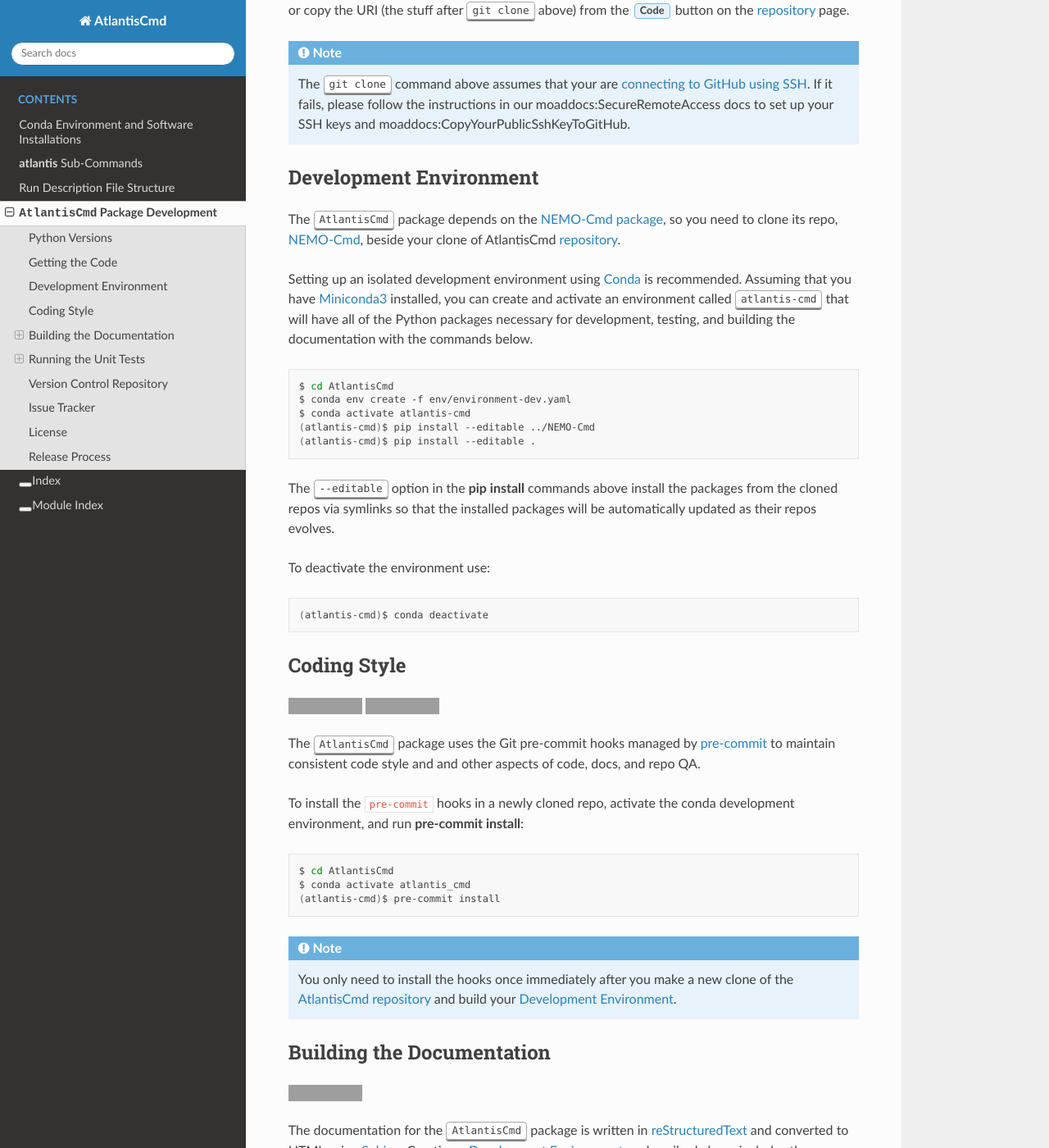
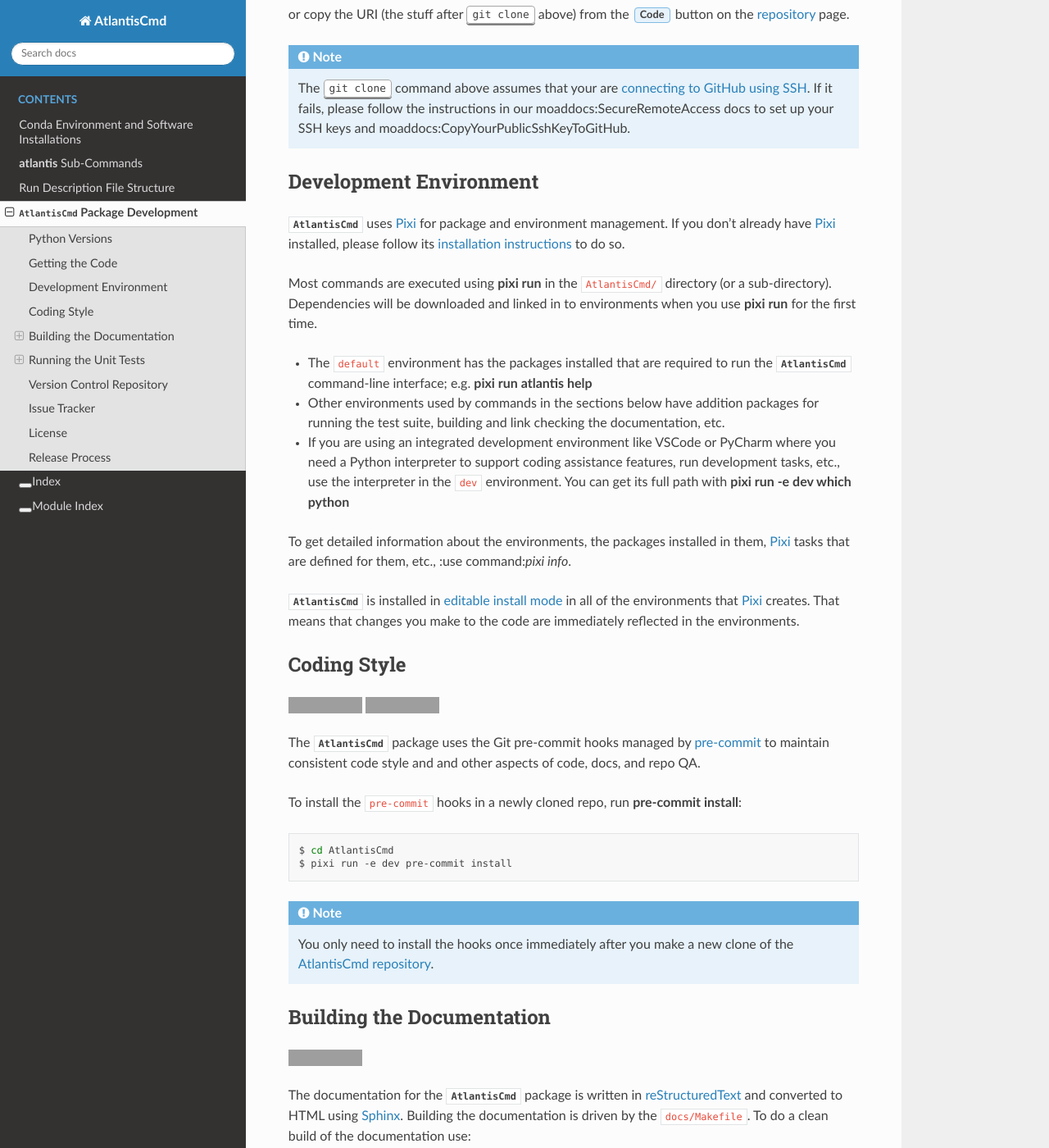
Before and after one commit to SS-Atlantis/AtlantisCmd, a Sphinx documentation site: the page built from docs/pkg_development.rst, in a window 1280 px wide and 1400 px high, scrolled down 902 px. Shown: the whole window at 82% size. Built offline with Sphinx 7.4.7 and the Read the Docs theme 3.1.0, drawn with Linux system fonts in a browser that asks for light colours; some of the changed text lies outside the part shown; grey boxes are pictures that could not be loaded.

Commit message:
Add `dev` environment and update dependencies
Introduced a new `dev` environment in `pyproject.toml` for development tasks,
including coding style checks, unit testing, and documentation builds. Updated
`pixi.lock` and bumped `pixi-pycharm` to version 0.0.11. Additionally, enhanced
development documentation to reflect Pixi workflows.

```diff
--- a/docs/pkg_development.rst
+++ b/docs/pkg_development.rst
@@ -18,9 +18,9 @@
 
 .. _AtlantisCmdPackagedDevelopment:
 
-**************************************
-:kbd:`AtlantisCmd` Package Development
-**************************************
+*****************************************
+:py:obj:`AtlantisCmd` Package Development
+*****************************************
 
 +----------------------------+------------------------------------------------------------------------------------------------------------------------------------------------------------------------------------------------------+
 | **Continuous Integration** | .. image:: https://github.com/SS-Atlantis/AtlantisCmd/actions/workflows/pytest-with-coverage.yaml/badge.svg                                                                                          |
@@ -68,7 +68,8 @@
 |                            |     :alt: Hatch project                                                                                                                                                                              |
 +----------------------------+------------------------------------------------------------------------------------------------------------------------------------------------------------------------------------------------------+
 
-The AtlantisCmd package (:kbd:`atlantis_cmd`) is a command-line tool for doing various operations associated with the Salish Sea Atlantis project version of the CSIRO Atlantis ecosystem model. AtlantisCmd is based on, and provides Atlantis-specific extensions for https://github.com/SalishSeaCast/NEMO-Cmd.
+The AtlantisCmd package (:kbd:`atlantis_cmd`) is a command-line tool for doing various operations associated with the Salish Sea Atlantis project version of the CSIRO Atlantis ecosystem model.
+AtlantisCmd is based on, and provides Atlantis-specific extensions for https://github.com/SalishSeaCast/NEMO-Cmd.
 
 
 .. _AtlantisCmdPythonVersions:
@@ -81,9 +82,8 @@
     :alt: Python Version
 
 The :kbd:`atlantis_cmd` package is developed and tested using `Python`_ 3.14.
-The minimum supported Python version is 3.12.
 The :ref:`AtlantisCmdContinuousIntegration` workflow on GitHub ensures that the package
-is tested for all versions of Python>=3.12.
+is tested whenever changes in the repository are pushed or merged.
 
 .. _Python: https://www.python.org/
 
@@ -123,39 +123,45 @@
 Development Environment
 =======================
 
-The :kbd:`AtlantisCmd` package depends on the `NEMO-Cmd package`_,
-so you need to clone its repo,
-`NEMO-Cmd`_,
-beside your clone of AtlantisCmd `repository`_.
+:py:obj:`AtlantisCmd` uses Pixi_ for package and environment management.
+If you don't already have Pixi_ installed,
+please follow its `installation instructions`_ to do so.
 
-.. _NEMO-Cmd package: https://nemo-cmd.readthedocs.io/en/latest/
-.. _NEMO-Cmd: https://github.com/SalishSeaCast/NEMO-Cmd
+.. _Pixi: https://pixi.prefix.dev/latest/
+.. _`installation instructions`: https://pixi.prefix.dev/latest/installation/
 
-Setting up an isolated development environment using `Conda`_ is recommended.
-Assuming that you have `Miniconda3`_ installed,
-you can create and activate an environment called :kbd:`atlantis-cmd` that will have all of the Python packages necessary for development,
-testing,
-and building the documentation with the commands below.
+Most commands are executed using :command:`pixi run` in the :file:`AtlantisCmd/` directory
+(or a sub-directory).
+Dependencies will be downloaded and linked in to environments when you use :command:`pixi run`
+for the first time.
 
-.. _Conda: https://docs.conda.io/en/latest/
-.. _Miniconda3: https://docs.conda.io/en/latest/miniconda.html
+* The ``default`` environment has the packages installed that are required to run the
+  :py:obj:`AtlantisCmd` command-line interface;
+  e.g. :command:`pixi run atlantis help`
 
-.. code-block:: bash
+* Other environments used by commands in the sections below have addition packages for running
+  the test suite,
+  building and link checking the documentation,
+  etc.
 
-    $ cd AtlantisCmd
-    $ conda env create -f env/environment-dev.yaml
-    $ conda activate atlantis-cmd
-    (atlantis-cmd)$ pip install --editable ../NEMO-Cmd
-    (atlantis-cmd)$ pip install --editable .
+* If you are using an integrated development environment like VSCode or PyCharm
+  where you need a Python interpreter to support coding assistance features,
+  run development tasks,
+  etc.,
+  use the interpreter in the ``dev`` environment.
+  You can get its full path with :command:`pixi run -e dev which python`
 
-The :kbd:`--editable` option in the :command:`pip install` commands above install the packages from the cloned repos via symlinks so that the installed packages will be automatically updated as their repos evolves.
+To get detailed information about the environments,
+the packages installed in them,
+`Pixi`_ tasks that are defined for them,
+etc.,
+:use command:`pixi info`.
 
-To deactivate the environment use:
+:py:obj:`AtlantisCmd` is installed in `editable install mode`_ in all of the environments that
+`Pixi`_ creates.
+That means that changes you make to the code are immediately reflected in the environments.
 
-.. code-block:: bash
-
-    (atlantis-cmd)$ conda deactivate
-
+.. _editable install mode: https://pip.pypa.io/en/stable/topics/local-project-installs/#editable-installs
 
 .. _AtlantisCmdCodingStyle:
 
@@ -169,7 +175,7 @@
     :target: https://black.readthedocs.io/en/stable/
     :alt: The uncompromising Python code formatter
 
-The :kbd:`AtlantisCmd` package uses the Git pre-commit hooks managed by `pre-commit`_
+The :py:obj:`AtlantisCmd` package uses the Git pre-commit hooks managed by `pre-commit`_
 to maintain consistent code style and and other aspects of code,
 docs,
 and repo QA.
@@ -177,18 +183,16 @@
 .. _pre-commit: https://pre-commit.com/
 
 To install the ``pre-commit`` hooks in a newly cloned repo,
-activate the conda development environment,
-and run :command:`pre-commit install`:
+run :command:`pre-commit install`:
 
 .. code-block:: bash
 
     $ cd AtlantisCmd
-    $ conda activate atlantis_cmd
-    (atlantis-cmd)$ pre-commit install
+    $ pixi run -e dev pre-commit install
 
 .. note::
     You only need to install the hooks once immediately after you make a new clone of the
-    `AtlantisCmd repository`_ and build your :ref:`AtlantisCmdDevelopmentEnvironment`.
+    `AtlantisCmd repository`_.
 
 .. _AtlantisCmd repository: https://github.com/SS-Atlantis/AtlantisCmd
 
@@ -202,8 +206,7 @@
     :target: https://atlantiscmd.readthedocs.io/en/latest/
     :alt: Documentation Status
 
-The documentation for the :kbd:`AtlantisCmd` package is written in `reStructuredText`_ and converted to HTML using `Sphinx`_.
-Creating a :ref:`AtlantisCmdDevelopmentEnvironment` as described above includes the installation of Sphinx.
+The documentation for the :py:obj:`AtlantisCmd` package is written in `reStructuredText`_ and converted to HTML using `Sphinx`_.
 Building the documentation is driven by the :file:`docs/Makefile`.
 To do a clean build of the documentation use:
 
@@ -212,8 +215,8 @@
 
 .. code-block:: bash
 
-    cd AtlantisCmd
-    pixi run docs
+    $ cd AtlantisCmd
+    $ pixi run docs
 
 The output looks something like:
 
@@ -276,8 +279,8 @@
 
 .. code-block:: bash
 
-    cd AtlantisCmd
-    pixi run linkcheck
+    $ cd AtlantisCmd
+    $ pixi run linkcheck
 
 The output looks something like:
 
@@ -371,7 +374,7 @@
 Running the Unit Tests
 ======================
 
-The test suite for the :kbd:`AtlantisCmd` package is in :file:`AtlantisCmd/tests/`.
+The test suite for the :py:obj:`AtlantisCmd` package is in :file:`AtlantisCmd/tests/`.
 The `pytest`_ tool is used for test parametrization and as the test runner for the suite.
 
 .. _pytest: https://docs.pytest.org/en/latest/
@@ -380,8 +383,8 @@
 
 .. code-block:: bash
 
-    cd AtlantisCmd/
-    pixi run pytest
+    $ cd AtlantisCmd/
+    $ pixi run pytest
 
 to run the test suite.
 The output looks something like:
@@ -408,8 +411,8 @@
 
 .. code-block:: bash
 
-    cd AtlantisCmd/
-    pixi run pytest-cov
+    $ cd AtlantisCmd/
+    $ pixi run pytest-cov
 
 The test coverage report will be displayed below the test suite run output.
 
@@ -418,7 +421,7 @@
 
 .. code-block:: bash
 
-    pixi run pytest-cov-html
+    $ pixi run pytest-cov-html
 
 to produce an HTML report that you can view in your browser by opening :file:`AtlantisCmd/htmlcov/index.html`.
 
@@ -435,7 +438,7 @@
     :target: https://app.codecov.io/gh/SS-Atlantis/AtlantisCmd
     :alt: Codecov Testing Coverage Report
 
-The :kbd:`AtlantisCmd` package unit test suite is run and a coverage report is generated whenever changes are pushed to GitHub.
+The :py:obj:`AtlantisCmd` package unit test suite is run and a coverage report is generated whenever changes are pushed to GitHub.
 The results are visible on the `repo actions page`_,
 from the green checkmarks beside commits on the `repo commits page`_,
 or from the green checkmark to the left of the "Latest commit" message on the `repo code overview page`_ .
@@ -460,7 +463,7 @@
     :target: https://github.com/SS-Atlantis/AtlantisCmd
     :alt: Git on GitHub
 
-The :kbd:`AtlantisCmd` package code and documentation source files are available as a `Git`_ repository at https://github.com/SS-Atlantis/AtlantisCmd.
+The :py:obj:`AtlantisCmd` package code and documentation source files are available as a `Git`_ repository at https://github.com/SS-Atlantis/AtlantisCmd.
 
 .. _Git: https://git-scm.com/
 
```
Also changed, not shown: pyproject.toml (+15 -1 lines), 1 other file.
